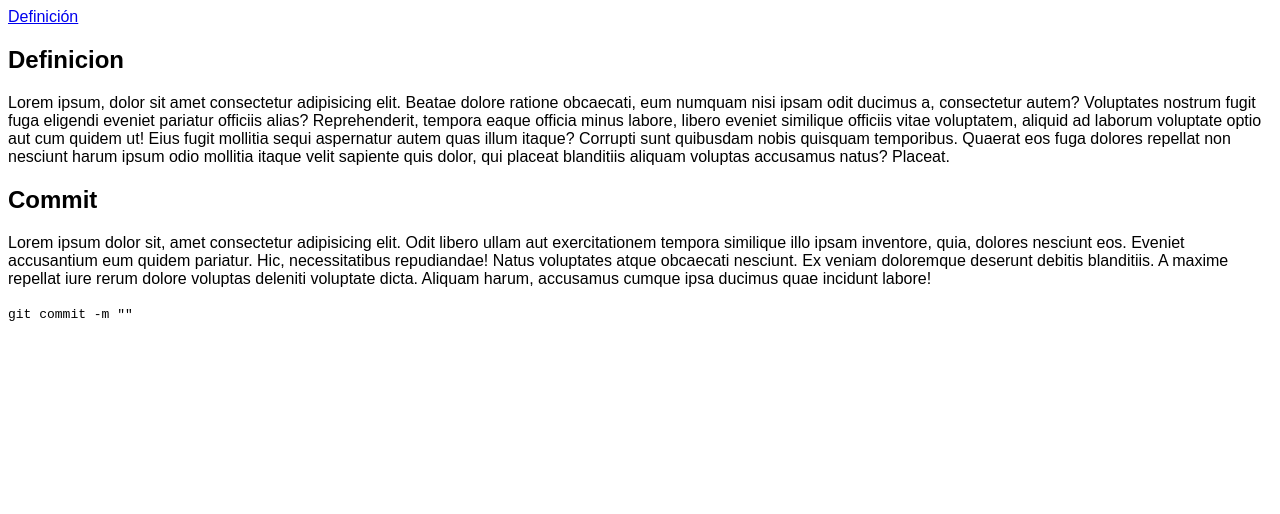
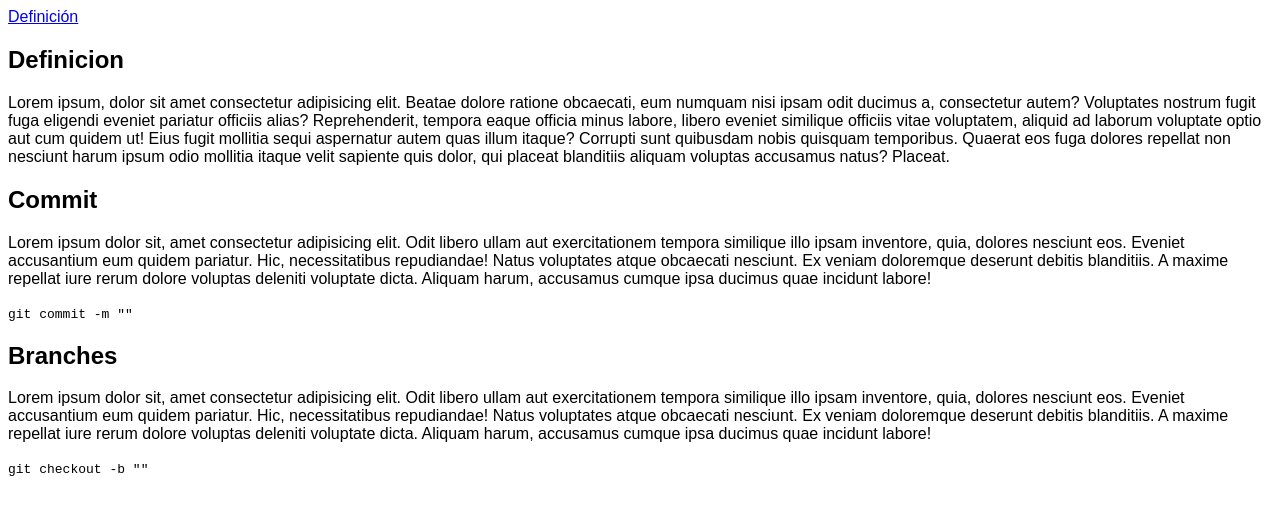
Before and after one commit to lucianocastr/cFS2202-Repositorios, a plain HTML site: page index.html in a window 1280 px wide. Drawn offline with nearby package versions, Linux system fonts and the light colour scheme.

Commit message:
Add section branches

```diff
--- a/index.html
+++ b/index.html
@@ -31,6 +31,15 @@
                     git commit -m "<mensaje>"
                 </code>
         </section>
+
+        <section>
+            <h1>Branches</h1>
+            <p>Lorem ipsum dolor sit, amet consectetur adipisicing elit. Odit libero ullam aut exercitationem tempora similique illo ipsam inventore, quia, dolores nesciunt eos. Eveniet accusantium eum quidem pariatur. Hic, necessitatibus repudiandae!
+            Natus voluptates atque obcaecati nesciunt. Ex veniam doloremque deserunt debitis blanditiis. A maxime repellat iure rerum dolore voluptas deleniti voluptate dicta. Aliquam harum, accusamus cumque ipsa ducimus quae incidunt labore!</p>
+                <code>
+                    git checkout -b "<mensaje>"
+                </code>
+        </section>
     </main>
     <script src="https://cdn.jsdelivr.net/npm/@popperjs/core@2.11.5/dist/umd/popper.min.js" integrity="sha384-Xe+8cL9oJa6tN/veChSP7q+mnSPaj5Bcu9mPX5F5xIGE0DVittaqT5lorf0EI7Vk" crossorigin="anonymous"></script>
 <script src="https://cdn.jsdelivr.net/npm/bootstrap@5.2.0-beta1/dist/js/bootstrap.min.js" integrity="sha384-kjU+l4N0Yf4ZOJErLsIcvOU2qSb74wXpOhqTvwVx3OElZRweTnQ6d31fXEoRD1Jy" crossorigin="anonymous"></script>
```
